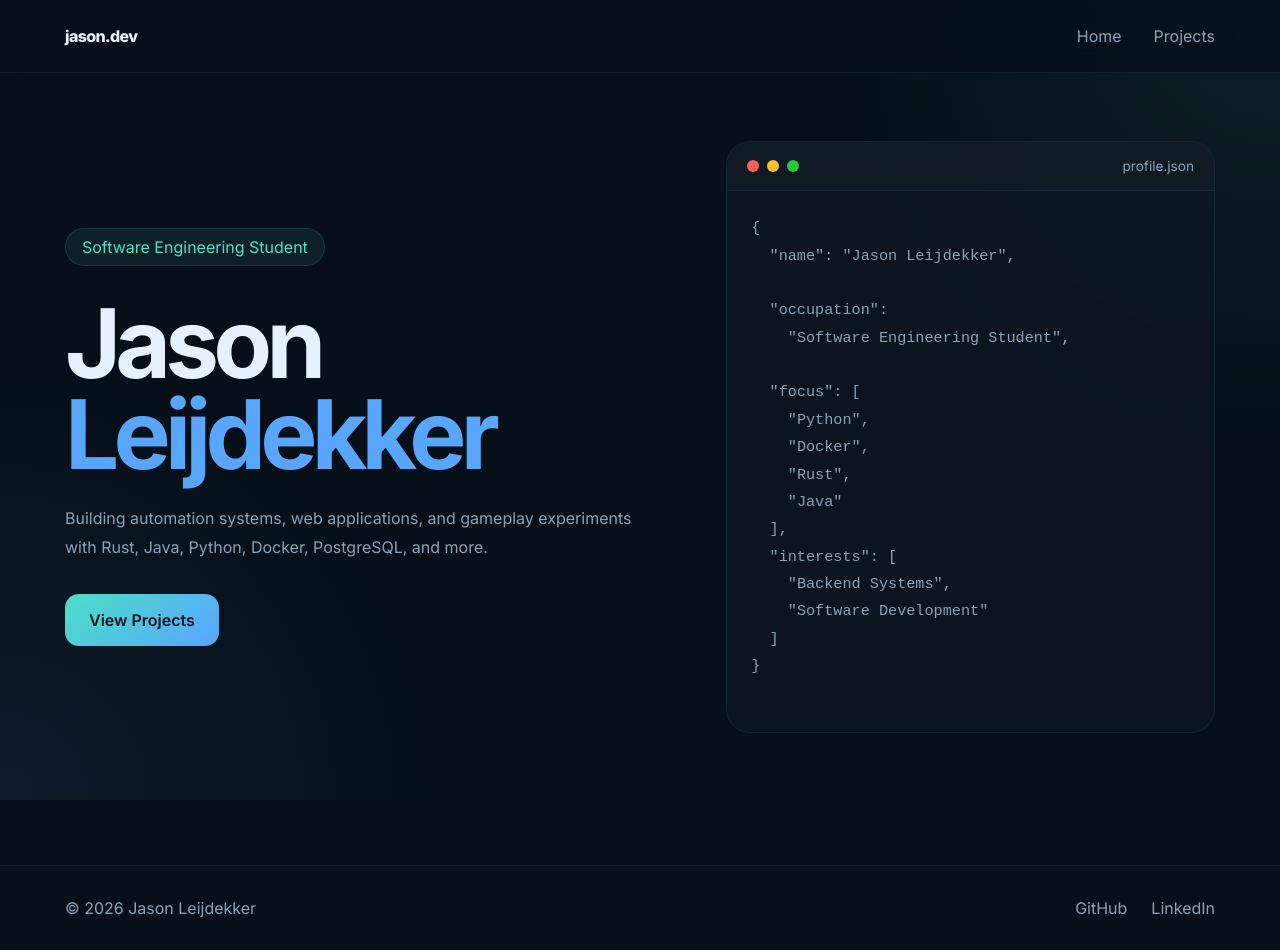
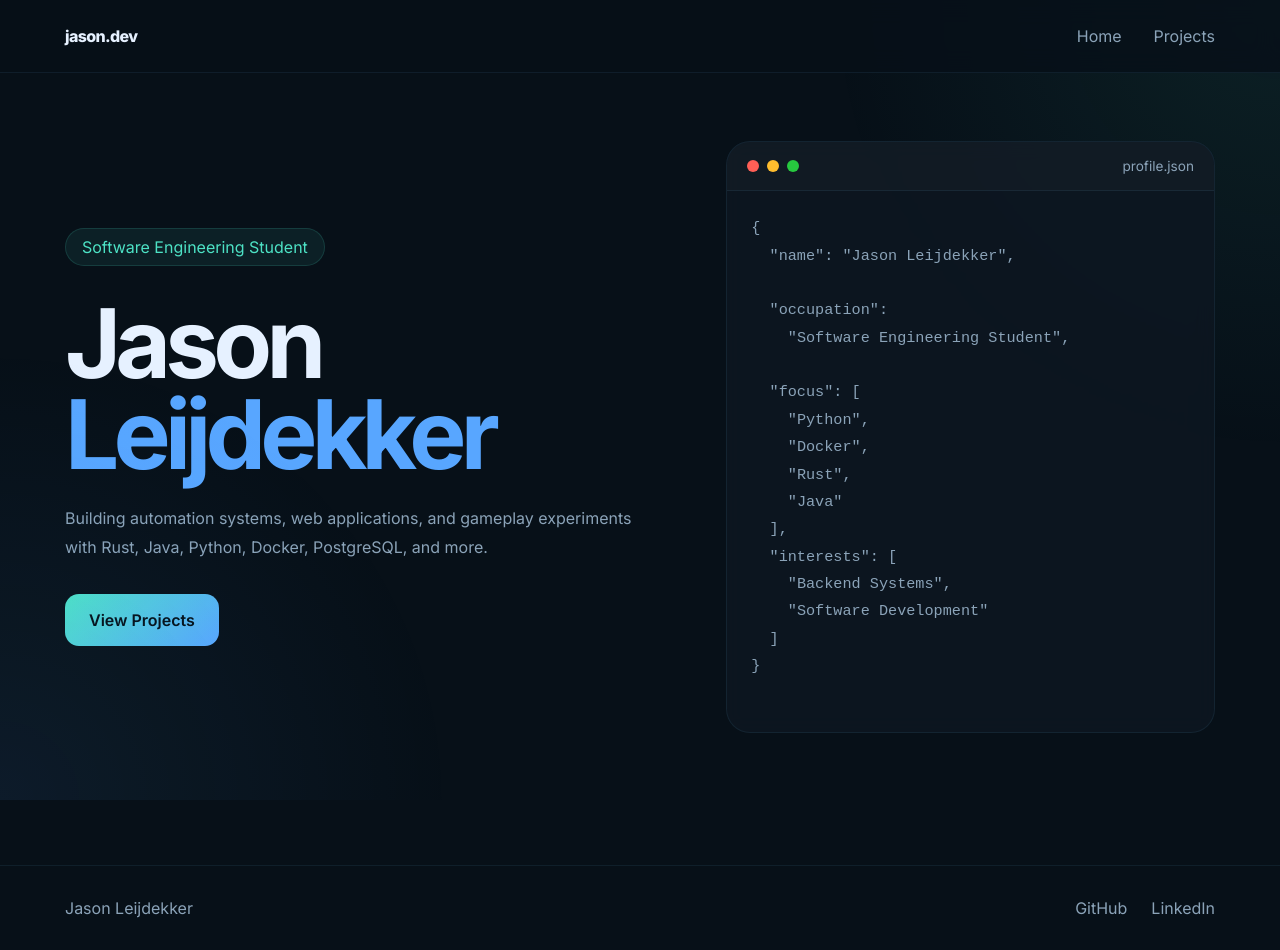
Before and after one commit to gasonramon/portfolio_website, a Vue app: page / in a window 1280 px wide. Built offline with nearby package versions, Linux system fonts and the light colour scheme.

Commit message:
dummyChange

```diff
--- a/src/components/Footer.vue
+++ b/src/components/Footer.vue
@@ -2,7 +2,7 @@
   <footer class="footer">
     <div class="container footer-inner">
       <div>
-        © 2026 Jason Leijdekker
+        Jason Leijdekker
       </div>
 
       <div class="footer-links">
```
